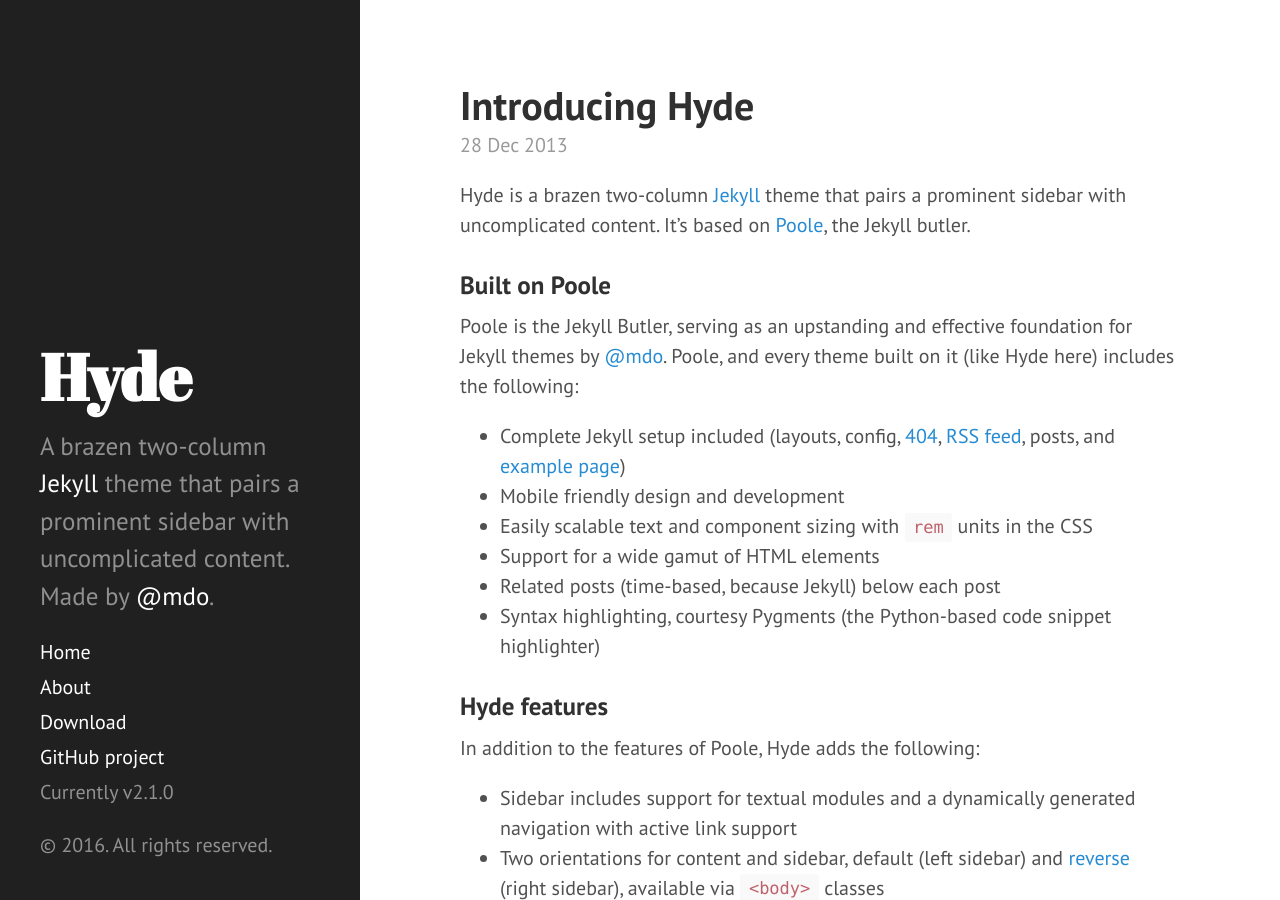
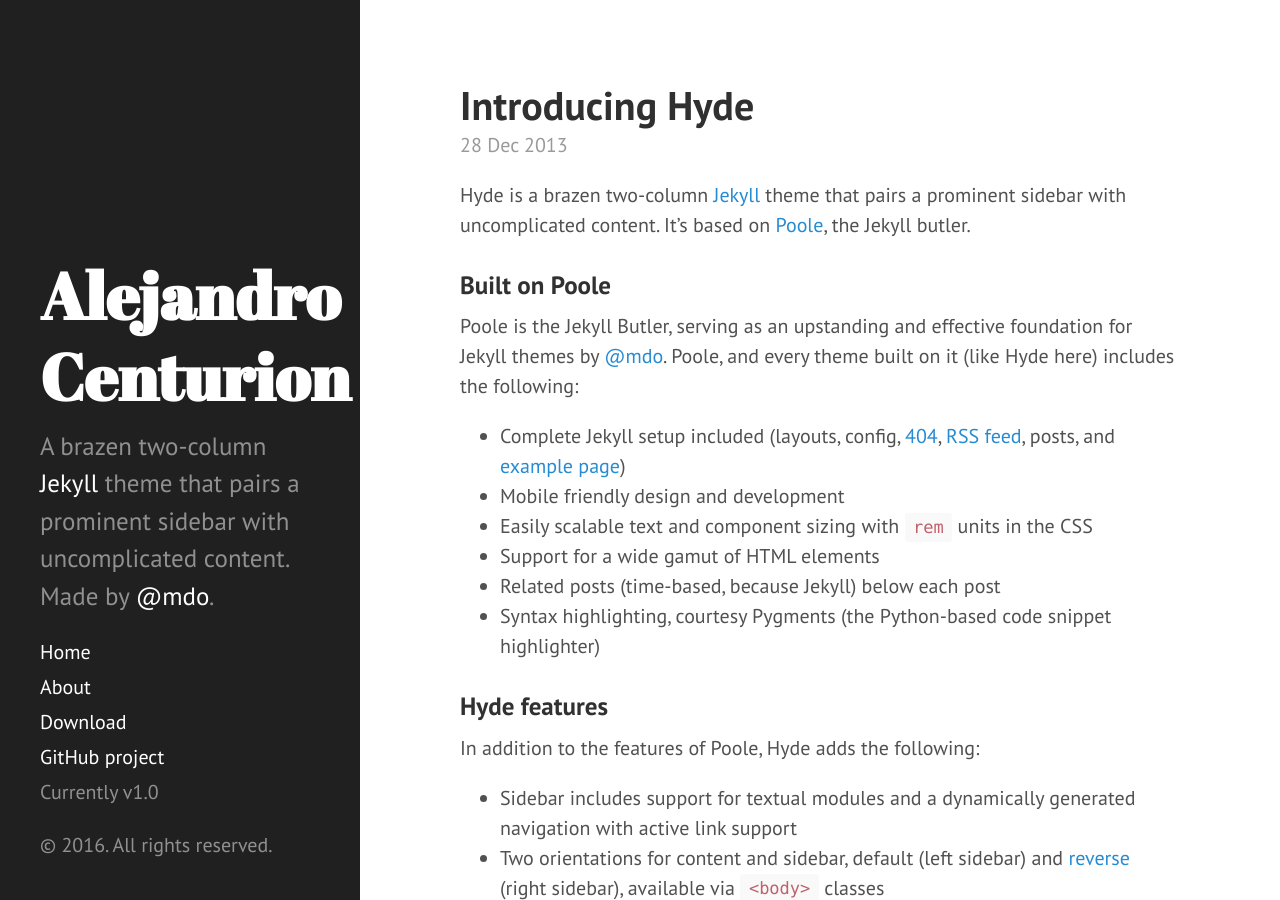
Before and after one commit to acenturion/acenturion.github.io, a Jekyll site: the page built from index.html, in a window 1280 px wide and 900 px high. Built offline with Jekyll 4.4.1, drawn with Linux system fonts in a browser that asks for light colours; Markdown is read by kramdown in place of the engine named in the settings; the list of posts is cut into pages by our own code.

Commit message:
Update _config.yml

```diff
--- a/_config.yml
+++ b/_config.yml
@@ -7,20 +7,20 @@
 #relative_permalinks: true
 
 # Setup
-title:            Hyde
+title:            Alejandro Centurion
 tagline:          'A Jekyll theme'
 description:      'A brazen two-column <a href="http://jekyllrb.com" target="_blank">Jekyll</a> theme that pairs a prominent sidebar with uncomplicated content. Made by <a href="https://twitter.com/mdo" target="_blank">@mdo</a>.'
 url:              https://acenturion.github.io/
 baseurl:          https://acenturion.github.io/
 
 author:
-  name:           'Mark Otto'
-  url:            https://twitter.com/mdo
+  name:           'Alejandro Centurion'
+  url:            https://www.linkedin.com/in/alejandro-centurion
 
 paginate:         5
 
 # Custom vars
-version:          2.1.0
+version:          1.0
 
 github:
-  repo:          https://github.com/acenturion/acenturion.github.io/
+  repo:          https://github.com/acenturion/
```
